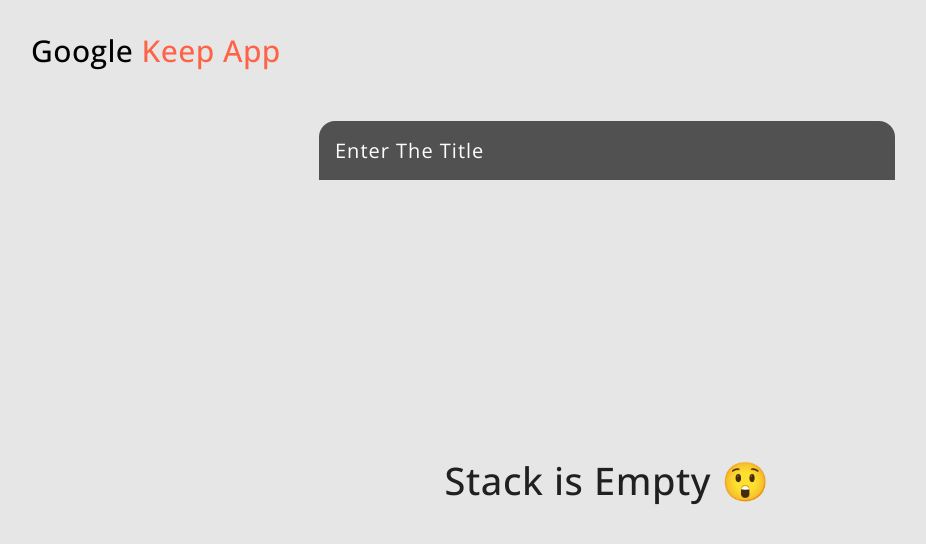
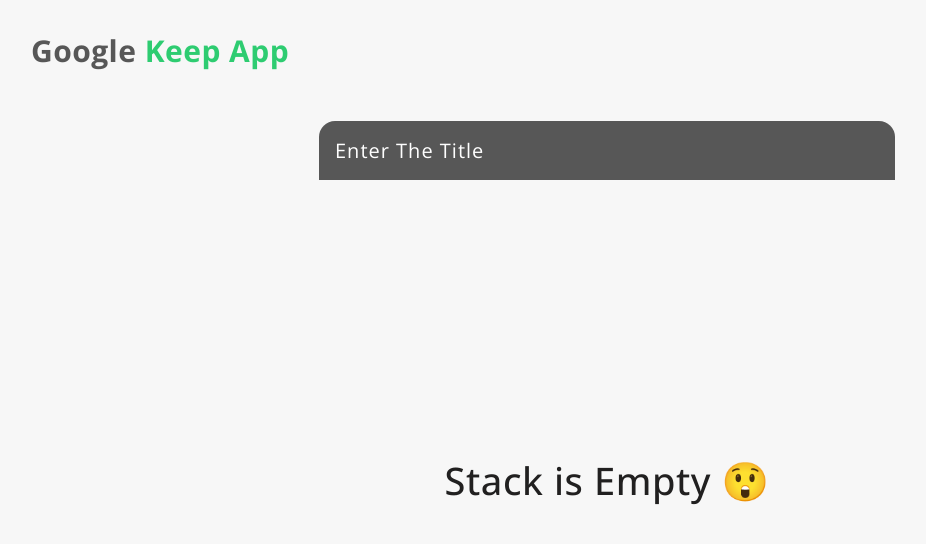
Before and after one commit to deepanshu1420/PersonalPortfolio-React, a React (Create React App) app: page / in a window 1280 px wide. Shown: the top 544 px of the page, without its empty margins (33-959 px from the left). Built offline with nearby package versions, Linux system fonts and the light colour scheme.

Commit message:
ui improved

```diff
--- a/src/KeepApp/App.jsx
+++ b/src/KeepApp/App.jsx
@@ -14,13 +14,15 @@ function App(){
         tl.from(".logo" , {
             y : 20,
             opacity : 0,
-            duration : .8
+            duration : .8,
+            delay : .8
         })
 
         tl.from(".title" , {
             opacity : 0,
             duration : .8,
-            scaleX : 0,
+            y : 20
+
 
         })
 
@@ -40,7 +42,7 @@ function App(){
     }
     return(
         <>
-            <h1 className='container md-heading logo fw-500'>Google <span>Keep App</span></h1>
+            <h1 className='container md-heading logo fw-700'>Google <span>Keep App</span></h1>
             <InputBox func={addObj}/>
             {
                 bag.length > 0 ? <div className="father container">
--- a/src/KeepApp/index.css
+++ b/src/KeepApp/index.css
@@ -7,9 +7,9 @@
 :root{
     font-size : 62.5%;
     font-family: "Open Sans", sans-serif;
-    /* --primary : #ffda79; */
-    --primary : tomato;
+    --primary : #2ecc71;
     --white : white;
+    --black : #2c3e50;
 }
 
 
@@ -83,10 +83,11 @@ span{
     width : 100%;
     min-height : 100vh;
     padding-bottom: 5rem;
-    background-color: rgba(128, 128, 128, 0.201);
+    background-color: rgba(128, 128, 128, 0.067);
 }
 .logo{
     padding : 1em 0;
+    color : rgba(0, 0, 0, 0.649);
 }
 .input-div{
     /* border : 2px solid red; */
@@ -114,7 +115,7 @@ input , textarea{
     outline: none;
     display: block;
     width : 50%;
-    color : white;
+    color : var(--white);
     text-transform: capitalize;
 }
 input{
@@ -128,11 +129,11 @@ input{
     font-family: "Open Sans", sans-serif;
     background-color: rgba(0, 0, 0, 0.649);
     font-size: 2rem;
-    color : white;
+    color : var(--white);
 }
 ::placeholder{
     /* color : black; */
-    color : white;
+    color : var(--white);
     font-weight: 300;
 }
 textarea{
@@ -148,7 +149,7 @@ textarea{
     font-weight : 300;
     text-transform: capitalize;
     background-color: rgba(0, 0, 0, 0.649);
-    color : white;
+    color : var(--white);
 }
 .input-area-box{
     position : relative;
@@ -188,7 +189,7 @@ textarea{
     width : 36rem;
     height : 18rem;
     padding: 1em 1.5em;
-    background-color: white;
+    background-color: var(--white);
     border-radius: 1rem;
     text-transform: capitalize;
 }
```
Also changed, not shown: 11 other files (tests, documents, lock files or other folders).
